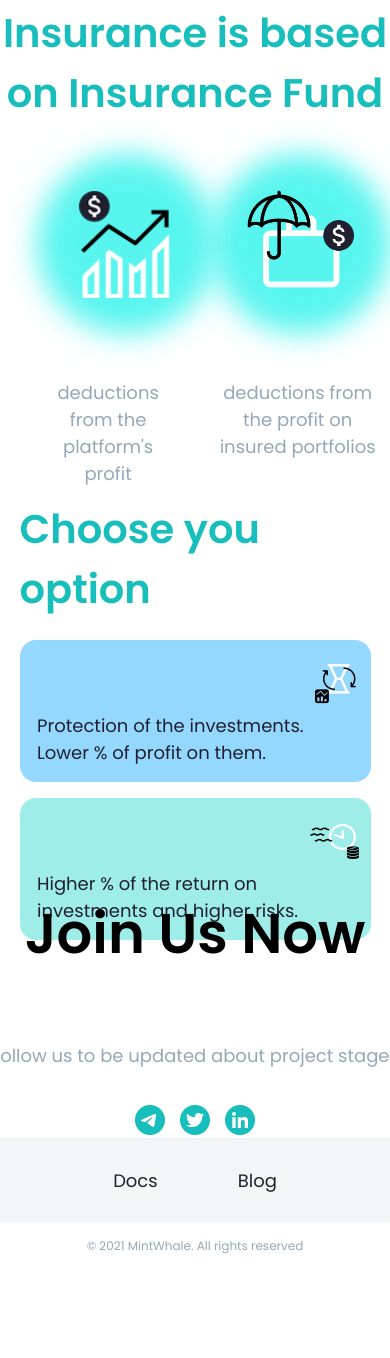
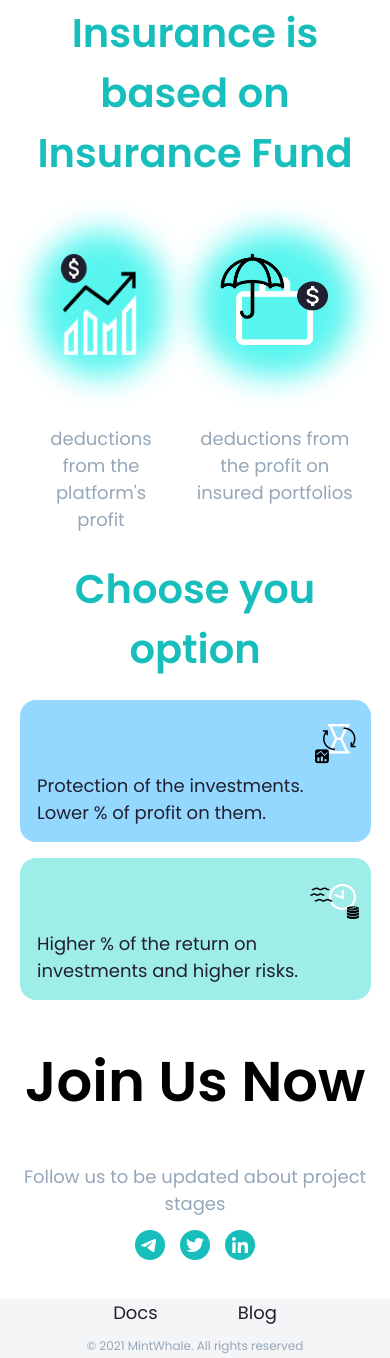
Before and after one commit to wrongdesign/qulixtesttask2, a plain HTML site: page index.html in a window 390 px wide. Shown: the part 619-1977 px from the top of the page. Before the commit the page ends 1893 px from the top, so only its background shows below. Drawn offline with Linux system fonts and the light colour scheme.

Commit message:
fix: fixed sizes

```diff
--- a/style/burger.css
+++ b/style/burger.css
@@ -40,8 +40,11 @@
         flex-wrap: nowrap;
         width: 100%;
         height: 40px;
-        gap: 64%;
+        gap: 60%;
+        padding-bottom: 1%;
+        padding-top: 1%;
         justify-content: center;
+        align-items: center;
         padding-top: 10px;
     }
 
@@ -50,14 +53,17 @@
         height: 25px;
         justify-items: center;
         align-items: center;
+        padding: 0px;
     }
 
     #closeCross {
+        padding-left: 0px;
         width: 25px;
         height: 25px;
     }
 
     #logo {
+        padding-left: 0px;
         width: 59px;
         height: 40px;
     }
--- a/style/example.css
+++ b/style/example.css
@@ -362,6 +362,14 @@ p {
     margin: 0px auto;
 }
 
+@media screen and (max-width: 767px) {
+    .twoArrows {
+        width: 55%;
+        gap: 85%;
+        margin: 0px auto;
+    }
+}
+
 .smallArrow {
     width: 22px;
     height: 0px;
--- a/style/footer.css
+++ b/style/footer.css
@@ -136,13 +136,46 @@ footer {
 @media screen and (max-width: 767px) {
     footer {
         width: 100%;
+        height: 300%;
     }
 
     .contact {
         width: 100%;
+        height: 100%;
+    }
+
+    .contactFrame {
+        width: 100%;
+        height: 100%;
+        gap: 0%;
+    }
+
+    .contactFrame>h1 {
+        padding-top: 10%;
+        padding-bottom: 10%;
+        height: auto;
+    }
+
+    .social {
+        width: auto;
+        height: auto;
+    }
+
+    .social>p {
+        padding: 0%;
+    }
+
+    .links {
+        padding-top: 5%;
+        padding-bottom: 10%;
     }
 
     .docs {
         width: 100%;
+        height: 100%;
+    }
+
+    .docsFrame>p {
+        padding: 0px;
     }
 }
--- a/style/insurance.css
+++ b/style/insurance.css
@@ -23,7 +23,7 @@
 @media screen and (max-width: 767px) {
     .insurance {
         width: 100%;
-        height: 903px;
+        height: 100%;
         align-items: center;
         display: flex;
         flex-flow: column nowrap;
@@ -64,7 +64,7 @@
 @media screen and (max-width: 767px) {
     .insuranceTag {
         width: 90%;
-        height: 446px;
+        height: 100%;
         gap: 33px;
         padding-left: 0px;
         padding-top: 50px;
@@ -93,6 +93,8 @@
 
 @media screen and (max-width: 767px) {
     .insuranceTag>p {
+        width: auto;
+        height: auto;
         padding: 0px;
         text-align: center;
     }
@@ -221,6 +223,27 @@
     z-index: 9999;
 }
 
+@media screen and (max-width: 767px) {
+    .imgBg {
+        width: 100%;
+        height: 50%;
+    }
+
+    .blurbg {
+        width: 100%;
+        height: 50%;
+    }
+
+    .imgBg>img {
+        width: 70%;
+        height: 70%;
+    }
+
+    .imgBg>p {
+        padding: 0px;
+    }
+}
+
 .advice>p {
     height: 54px;
     color: #95A7B8;
@@ -347,8 +370,11 @@
 
 @media screen and (max-width: 767px) {
     .optionsLayout>p {
+        width: auto;
+        height: auto;
         padding-top: 0px;
         padding-bottom: 0px;
+        text-align: center;
     }
 }
 
```
